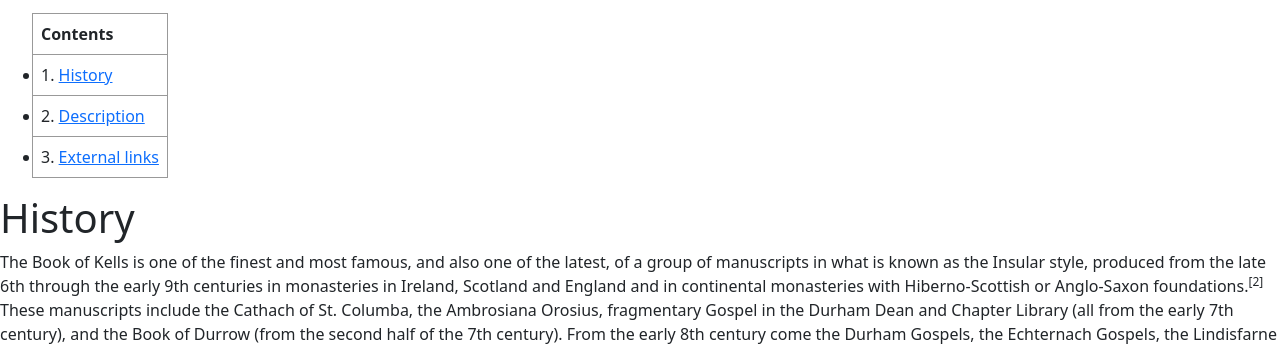
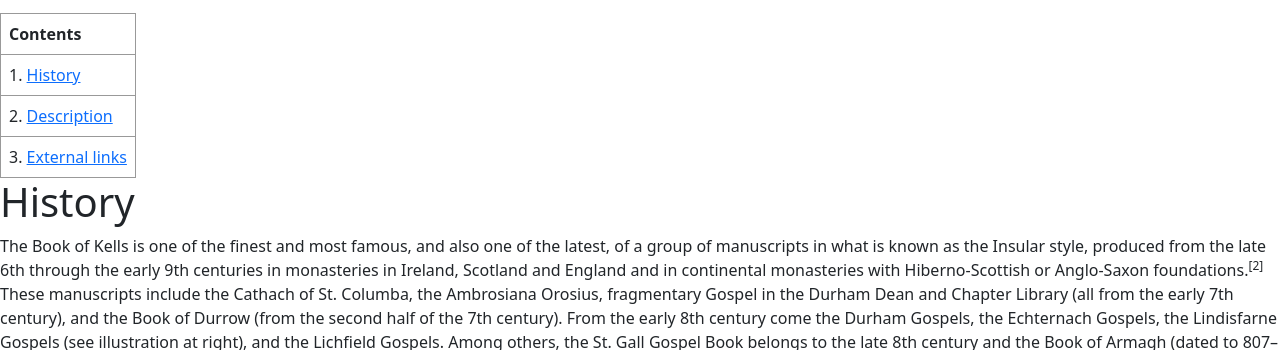
Before and after one commit to CCTMatt/csp_ca1, a plain HTML site: page CA1/index.html in a window 1280 px wide. Shown: the part 543-893 px from the top of the page. Drawn offline with Linux system fonts and the light colour scheme.

Commit message:
FINAL FIXES

```diff
--- a/CA1/index.html
+++ b/CA1/index.html
@@ -54,8 +54,6 @@
                 </figcaption>
             </figure>
     </section>
-<nav>
-<ul>
     <table>
         <tr>
             <th>Contents</th>
@@ -63,19 +61,17 @@
         <tbody>
 
             <tr>
-                <td><li>1. <a href="#1"> History</a></li></td>
+                <td>1. <a href="#1"> History</a></td>
             </tr>
             <tr>
-                <td><li>2. <a href="#2">Description</a></li></td>
+                <td>2. <a href="#2">Description</a></td>
             </tr>
             <tr>
-                <td><li>3. <a href="#3">External links</a></li></td>
+                <td>3. <a href="#3">External links</a></td>
             </tr>
 
         </tbody>
     </table>
-    </ul>
-</nav>
     <section id="1">
 
         <h1>History</h1>
```
